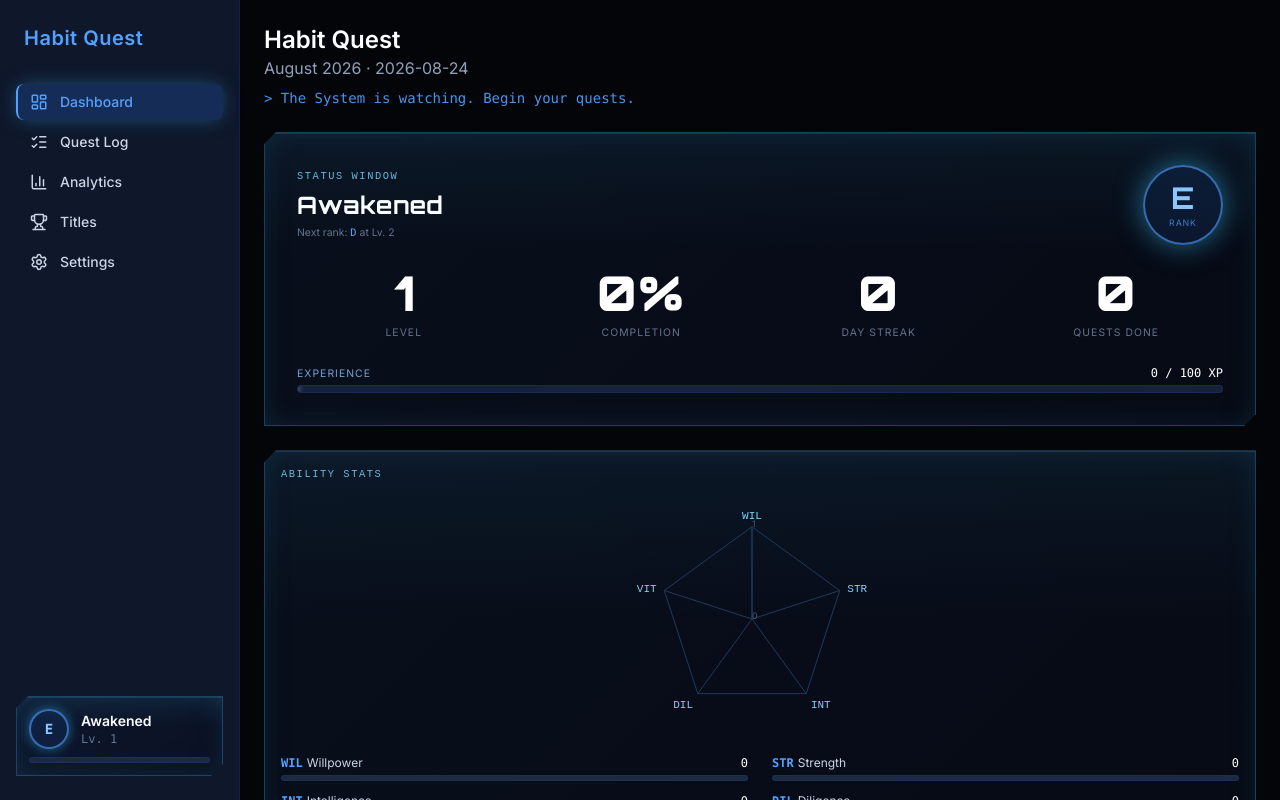
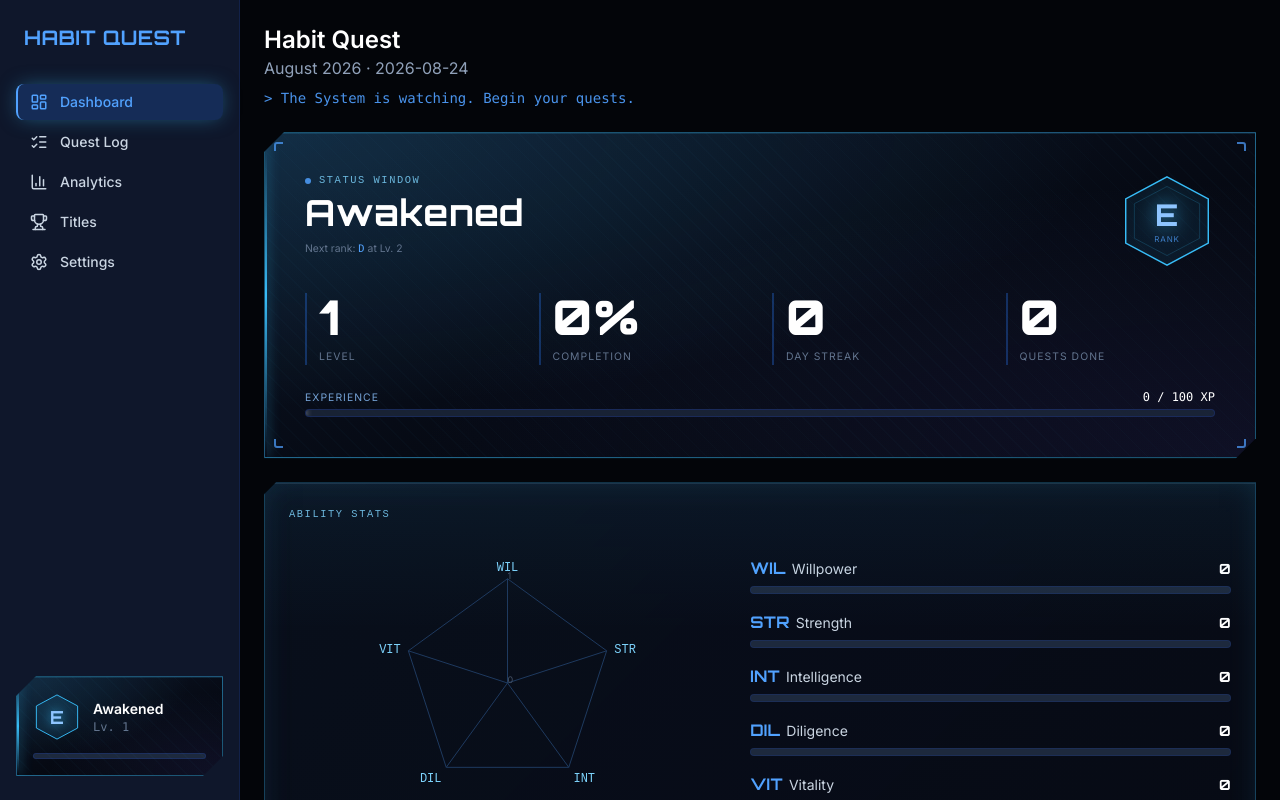
Before and after one commit to Dewesh10/habit-quest, a React (Vite) app: page / in a window 1280 px wide. Shown: the top 800 px of the page. Built offline with nearby package versions, Linux system fonts and the light colour scheme.

Commit message:
feat: refine dashboard UI and add corner brackets

```diff
--- /dev/null
+++ b/src/components/common/CornerBrackets.tsx
@@ -0,0 +1,18 @@
+export default function CornerBrackets() {
+  return (
+    <>
+      <svg className="absolute top-2 left-2 w-5 h-5 text-blue-400/60 pointer-events-none" viewBox="0 0 24 24" fill="none">
+        <path d="M2 10V4a2 2 0 0 1 2-2h6" stroke="currentColor" strokeWidth="2" />
+      </svg>
+      <svg className="absolute top-2 right-2 w-5 h-5 text-blue-400/60 pointer-events-none" viewBox="0 0 24 24" fill="none">
+        <path d="M22 10V4a2 2 0 0 0-2-2h-6" stroke="currentColor" strokeWidth="2" />
+      </svg>
+      <svg className="absolute bottom-2 left-2 w-5 h-5 text-blue-400/60 pointer-events-none" viewBox="0 0 24 24" fill="none">
+        <path d="M2 14v6a2 2 0 0 0 2 2h6" stroke="currentColor" strokeWidth="2" />
+      </svg>
+      <svg className="absolute bottom-2 right-2 w-5 h-5 text-blue-400/60 pointer-events-none" viewBox="0 0 24 24" fill="none">
+        <path d="M22 14v6a2 2 0 0 1-2 2h-6" stroke="currentColor" strokeWidth="2" />
+      </svg>
+    </>
+  )
+}
--- a/src/components/dashboard/StatAllocationPanel.tsx
+++ b/src/components/dashboard/StatAllocationPanel.tsx
@@ -26,17 +26,18 @@ export default function StatAllocationPanel({ stats }: { stats: StatAllocation[]
   }))
 
   return (
-    <div className="system-panel p-4 mb-6">
-      <p className="system-panel-header mb-2">Ability Stats</p>
+    <div className="system-panel p-4 md:p-6 mb-6">
+      <p className="system-panel-header mb-4">Ability Stats</p>
 
+      <div className="grid grid-cols-1 lg:grid-cols-[1fr_1.1fr] gap-6 items-center">
         {stats.length >= 3 ? (
-        <div className="w-full h-64 -mx-2">
+          <div className="w-full h-72">
             <ResponsiveContainer width="100%" height="100%">
               <RadarChart data={chartData} outerRadius="75%">
                 <PolarGrid stroke="#1e3a5f" />
                 <PolarAngleAxis
                   dataKey="stat"
-                tick={{ fill: "#7dd3fc", fontSize: 11, fontFamily: "monospace" }}
+                  tick={{ fill: "#7dd3fc", fontSize: 12, fontFamily: "monospace" }}
                 />
                 <PolarRadiusAxis
                   angle={90}
@@ -56,25 +57,26 @@ export default function StatAllocationPanel({ stats }: { stats: StatAllocation[]
           </div>
         ) : null}
 
-      <div className="grid grid-cols-1 sm:grid-cols-2 gap-x-6 gap-y-3 mt-2">
+        <div className="grid grid-cols-1 gap-y-4">
           {stats.map((s) => (
             <div key={s.label}>
-            <div className="flex justify-between items-baseline mb-1">
-              <span className="text-xs text-slate-300">
-                <span className="text-blue-400 font-mono font-bold mr-1">{s.abbr}</span>
+              <div className="flex justify-between items-baseline mb-1.5">
+                <span className="text-sm text-slate-300">
+                  <span className="font-display text-blue-400 font-bold mr-1.5 text-base">{s.abbr}</span>
                   {s.label}
                 </span>
-              <span className="text-xs font-mono text-white">{s.value}</span>
+                <span className="font-display text-sm font-bold text-white">{s.value}</span>
               </div>
-            <div className="h-1.5 bg-slate-800 rounded-full overflow-hidden border border-blue-900/30">
+              <div className="h-2 bg-slate-800 rounded-full overflow-hidden border border-blue-900/30">
                 <div
                   className="h-full bg-gradient-to-r from-blue-700 to-cyan-400"
-                style={{ width: `${(s.value / maxValue) * 100}%` }}
+                  style={{ width: `${(s.value / maxValue) * 100}%`, boxShadow: "0 0 8px rgba(56,189,248,0.5)" }}
                 />
               </div>
             </div>
           ))}
         </div>
       </div>
+    </div>
   )
 }
--- a/src/components/dashboard/StatusWindow.tsx
+++ b/src/components/dashboard/StatusWindow.tsx
@@ -12,24 +12,12 @@ interface StatusWindowProps {
   equippedTitle?: string | null
 }
 
-function StatBar({
-  label,
-  value,
-  max,
-  display,
-}: {
-  label: string
-  value: number
-  max: number
-  display: string
-}) {
+function StatBar({ label, value, max, display }: { label: string; value: number; max: number; display: string }) {
   const pct = max > 0 ? Math.min(100, (value / max) * 100) : 0
   return (
     <div className="mb-3 last:mb-0">
       <div className="flex justify-between items-baseline mb-1">
-        <span className="text-[0.65rem] tracking-widest text-blue-300/80 uppercase">
-          {label}
-        </span>
+        <span className="text-[0.65rem] tracking-widest text-blue-300/80 uppercase">{label}</span>
         <span className="text-xs font-mono text-white">{display}</span>
       </div>
       <div className="h-2 bg-slate-800/80 rounded-full overflow-hidden border border-blue-900/40 relative">
@@ -44,72 +32,95 @@ function StatBar({
   )
 }
 
+function CornerBrackets() {
+  return (
+    <>
+      <svg className="absolute top-2 left-2 w-6 h-6 text-blue-400/70" viewBox="0 0 24 24" fill="none">
+        <path d="M2 10V4a2 2 0 0 1 2-2h6" stroke="currentColor" strokeWidth="2" />
+      </svg>
+      <svg className="absolute top-2 right-2 w-6 h-6 text-blue-400/70" viewBox="0 0 24 24" fill="none">
+        <path d="M22 10V4a2 2 0 0 0-2-2h-6" stroke="currentColor" strokeWidth="2" />
+      </svg>
+      <svg className="absolute bottom-2 left-2 w-6 h-6 text-blue-400/70" viewBox="0 0 24 24" fill="none">
+        <path d="M2 14v6a2 2 0 0 0 2 2h6" stroke="currentColor" strokeWidth="2" />
+      </svg>
+      <svg className="absolute bottom-2 right-2 w-6 h-6 text-blue-400/70" viewBox="0 0 24 24" fill="none">
+        <path d="M22 14v6a2 2 0 0 1-2 2h-6" stroke="currentColor" strokeWidth="2" />
+      </svg>
+    </>
+  )
+}
+
 export default function StatusWindow({
-  level,
-  xp,
-  currentLevelXP,
-  nextLevelXP,
-  overallCompletion,
-  currentStreak,
-  totalCompleted,
-  equippedTitle,
+  level, xp, currentLevelXP, nextLevelXP, overallCompletion, currentStreak, totalCompleted, equippedTitle,
 }: StatusWindowProps) {
   const { rank, title, nextRank, nextRankLevel } = getRank(level)
   const levelProgress = xp - currentLevelXP
   const levelSpan = nextLevelXP - currentLevelXP
 
   return (
-    <div className="system-panel p-6 md:p-8 mb-6 relative overflow-hidden">
-      <div className="system-panel-scan" style={{ top: 0 }} />
+    <div className="hero-panel p-6 md:p-10 mb-6 relative overflow-hidden">
+      <CornerBrackets />
 
-      <div className="flex items-center justify-between mb-6">
+      <div className="flex items-start justify-between mb-6 relative z-10">
         <div>
-          <p className="system-panel-header mb-1">Status Window</p>
+          <p className="system-panel-header mb-1 flex items-center gap-2">
+            <span className="inline-block w-1.5 h-1.5 rounded-full bg-blue-400 animate-pulse" />
+            Status Window
+          </p>
           {equippedTitle && (
             <p className="text-[0.7rem] text-cyan-300/90 tracking-wide font-mono mb-1">
               &laquo; {equippedTitle} &raquo;
             </p>
           )}
-          <h2 className="font-display text-2xl font-bold text-white tracking-wide">{title}</h2>
+          <h2 className="font-display text-3xl md:text-4xl font-bold text-white tracking-wide">{title}</h2>
           {nextRank && nextRankLevel && (
-            <p className="text-[0.65rem] text-slate-500 mt-1">
+            <p className="text-[0.65rem] text-slate-500 mt-2">
               Next rank: <span className="text-blue-400 font-mono">{nextRank}</span> at Lv. {nextRankLevel}
             </p>
           )}
         </div>
-        <div className="flex flex-col items-center justify-center w-20 h-20 rounded-full border-2 border-blue-400/60 bg-blue-500/10 shadow-[0_0_28px_rgba(56,189,248,0.55)]">
-          <span className="font-display text-3xl font-bold text-blue-300">{rank}</span>
-          <span className="text-[0.55rem] text-blue-400/70 tracking-widest">RANK</span>
+
+        <div className="relative w-24 h-24 shrink-0">
+          <svg viewBox="0 0 100 100" className="absolute inset-0 w-full h-full">
+            <polygon
+              points="50,4 93,27 93,73 50,96 7,73 7,27"
+              fill="rgba(56,189,248,0.08)"
+              stroke="#38bdf8"
+              strokeWidth="1.5"
+            />
+            <polygon
+              points="50,14 84,32 84,68 50,86 16,68 16,32"
+              fill="none"
+              stroke="#38bdf8"
+              strokeWidth="0.5"
+              opacity="0.4"
+            />
+          </svg>
+          <div className="absolute inset-0 flex flex-col items-center justify-center">
+            <span className="font-display text-3xl font-bold text-blue-300 drop-shadow-[0_0_10px_rgba(56,189,248,0.8)]">{rank}</span>
+            <span className="text-[0.5rem] text-blue-400/70 tracking-widest">RANK</span>
+          </div>
         </div>
       </div>
 
-      <div className="grid grid-cols-2 md:grid-cols-4 gap-6 mb-6 text-center">
-        <div>
+      <div className="grid grid-cols-2 md:grid-cols-4 gap-4 md:gap-6 mb-6 relative z-10">
+        {[
+          { label: "Level", value: level, suffix: "" },
+          { label: "Completion", value: overallCompletion, suffix: "%" },
+          { label: "Day Streak", value: currentStreak, suffix: "" },
+          { label: "Quests Done", value: totalCompleted, suffix: "" },
+        ].map((stat) => (
+          <div key={stat.label} className="relative border-l-2 border-blue-500/30 pl-3">
             <p className="font-display text-4xl md:text-5xl font-black text-white leading-none">
-            <CountUp value={level} />
+              <CountUp value={stat.value} suffix={stat.suffix} />
             </p>
-          <p className="text-[0.65rem] tracking-widest text-slate-500 uppercase mt-2">Level</p>
+            <p className="text-[0.65rem] tracking-widest text-slate-500 uppercase mt-2">{stat.label}</p>
           </div>
-        <div>
-          <p className="font-display text-4xl md:text-5xl font-black text-white leading-none">
-            <CountUp value={overallCompletion} suffix="%" />
-          </p>
-          <p className="text-[0.65rem] tracking-widest text-slate-500 uppercase mt-2">Completion</p>
-        </div>
-        <div>
-          <p className="font-display text-4xl md:text-5xl font-black text-white leading-none">
-            <CountUp value={currentStreak} />
-          </p>
-          <p className="text-[0.65rem] tracking-widest text-slate-500 uppercase mt-2">Day Streak</p>
-        </div>
-        <div>
-          <p className="font-display text-4xl md:text-5xl font-black text-white leading-none">
-            <CountUp value={totalCompleted} />
-          </p>
-          <p className="text-[0.65rem] tracking-widest text-slate-500 uppercase mt-2">Quests Done</p>
-        </div>
+        ))}
       </div>
 
+      <div className="relative z-10">
         <StatBar
           label="Experience"
           value={levelProgress}
@@ -117,5 +128,6 @@ export default function StatusWindow({
           display={`${levelProgress} / ${levelSpan} XP`}
         />
       </div>
+    </div>
   )
 }
--- a/src/components/layout/Sidebar.tsx
+++ b/src/components/layout/Sidebar.tsx
@@ -25,7 +25,9 @@ export default function Sidebar() {
 
   return (
     <aside className="hidden md:flex flex-col w-60 shrink-0 bg-slate-900 border-r border-blue-900/30 h-screen sticky top-0 px-4 py-6">
-      <h1 className="text-xl font-bold text-blue-400 mb-8 px-2 tracking-wide">Habit Quest</h1>
+      <h1 className="font-display text-xl font-bold text-blue-400 mb-8 px-2 tracking-wide uppercase">
+        Habit Quest
+      </h1>
 
       <nav className="flex flex-col gap-1">
         {navItems.map(({ to, label, icon: Icon }) => (
@@ -47,10 +49,22 @@ export default function Sidebar() {
         ))}
       </nav>
 
-      <div className="mt-auto system-panel p-3">
-        <div className="flex items-center gap-3 mb-2">
-          <div className="flex flex-col items-center justify-center w-10 h-10 rounded-full border-2 border-blue-400/60 bg-blue-500/10 shadow-[0_0_12px_rgba(56,189,248,0.5)] shrink-0">
-            <span className="text-sm font-bold text-blue-300 font-mono">{rank}</span>
+      <div className="mt-auto hero-panel p-4 relative">
+        <div className="flex items-center gap-3 mb-3">
+          <div className="relative w-12 h-12 shrink-0">
+            <svg viewBox="0 0 100 100" className="absolute inset-0 w-full h-full">
+              <polygon
+                points="50,4 93,27 93,73 50,96 7,73 7,27"
+                fill="rgba(56,189,248,0.1)"
+                stroke="#38bdf8"
+                strokeWidth="2"
+              />
+            </svg>
+            <div className="absolute inset-0 flex items-center justify-center">
+              <span className="font-display text-lg font-bold text-blue-300 drop-shadow-[0_0_6px_rgba(56,189,248,0.8)]">
+                {rank}
+              </span>
+            </div>
           </div>
           <div className="min-w-0">
             <p className="text-white text-sm font-semibold truncate">{title}</p>
--- a/src/index.css
+++ b/src/index.css
@@ -285,3 +285,39 @@ body {
 .route-fade-in {
   animation: route-fade-in 320ms ease-out;
 }
+.hero-panel {
+  position: relative;
+  background:
+    radial-gradient(ellipse at top left, rgba(56, 189, 248, 0.15), transparent 60%),
+    radial-gradient(ellipse at bottom right, rgba(99, 102, 241, 0.12), transparent 60%),
+    linear-gradient(160deg, #0c1526 0%, #060a14 55%, #030509 100%);
+  clip-path: polygon(
+    20px 0%, 100% 0%, 100% calc(100% - 20px), calc(100% - 20px) 100%, 0% 100%, 0% 20px
+  );
+  border: 1px solid rgba(56, 189, 248, 0.4);
+  box-shadow:
+    0 0 0 1px rgba(56, 189, 248, 0.1),
+    0 0 60px -12px rgba(56, 189, 248, 0.45),
+    0 20px 50px -20px rgba(0, 0, 0, 0.8),
+    inset 0 1px 0 rgba(56, 189, 248, 0.15);
+}
+
+.hero-panel::before {
+  content: "";
+  position: absolute;
+  inset: 0;
+  background:
+    repeating-linear-gradient(45deg, rgba(56,189,248,0.02) 0px, rgba(56,189,248,0.02) 1px, transparent 1px, transparent 12px);
+  pointer-events: none;
+}
+
+.hero-panel::after {
+  content: "";
+  position: absolute;
+  top: 0;
+  left: 0;
+  width: 2px;
+  height: 100%;
+  background: linear-gradient(180deg, transparent, #38bdf8, transparent);
+  box-shadow: 0 0 12px rgba(56, 189, 248, 0.8);
+}
--- a/src/pages/Achievements/Achievements.tsx
+++ b/src/pages/Achievements/Achievements.tsx
@@ -3,6 +3,7 @@ import { useHabits } from "../../hooks/useHabits"
 import { useCompletions } from "../../hooks/useCompletions"
 import { useAchievements } from "../../hooks/useAchievements"
 import { achievementDefs } from "../../data/achievementDefs"
+import CornerBrackets from "../../components/common/CornerBrackets"
 
 function AchievementIcon({ name, className }: { name: string; className?: string }) {
   const Icon = icons[name as keyof typeof icons]
@@ -38,7 +39,7 @@ export default function Achievements() {
 
   return (
     <div>
-      <h1 className="text-2xl font-bold text-white mb-1">Titles</h1>
+      <h1 className="font-display text-2xl font-bold text-white mb-1 uppercase tracking-wide">Titles</h1>
       <p className="text-slate-500 mb-6 text-sm">
         {unlockedCount} / {achievements.length} earned
       </p>
@@ -55,10 +56,13 @@ export default function Achievements() {
             return (
               <div
                 key={a.id}
-                className={`system-panel p-4 flex items-start gap-3 ${
+                className={`${
+                  unlocked && tier.label === "GOLD" ? "hero-panel" : "system-panel"
+                } relative p-4 flex items-start gap-3 ${
                   unlocked ? tier.glow : "opacity-50"
                 }`}
               >
+                <CornerBrackets />
                 <div
                   className={`p-2 rounded-lg border-2 ${
                     unlocked ? tier.ring : "border-slate-700"
--- a/src/pages/Analytics/Analytics.tsx
+++ b/src/pages/Analytics/Analytics.tsx
@@ -15,6 +15,7 @@ import {
   Area,
 } from "recharts"
 import CalendarHeatmap from "../../components/analytics/CalendarHeatmap"
+import CornerBrackets from "../../components/common/CornerBrackets"
 import { useHabits } from "../../hooks/useHabits"
 import { useCompletions } from "../../hooks/useCompletions"
 import { getMonthDates, getMonthName } from "../../utils/date"
@@ -65,19 +66,22 @@ function ChartCard({
   subtitle,
   children,
   className = "",
+  hero = false,
 }: {
   title: string
   subtitle?: string
   children: React.ReactNode
   className?: string
+  hero?: boolean
 }) {
   return (
     <div
-      className={`system-panel card-hover relative p-5 overflow-hidden ${className}`}
+      className={`${hero ? "hero-panel" : "system-panel card-hover"} relative p-5 md:p-6 overflow-hidden ${className}`}
     >
-      <div className="system-panel-scan" style={{ top: 0 }} />
+      <CornerBrackets />
+      {!hero && <div className="system-panel-scan" style={{ top: 0 }} />}
       <div className="mb-4">
-        <h2 className="system-panel-header">{title}</h2>
+        <h2 className={hero ? "system-panel-header text-blue-300/90" : "system-panel-header"}>{title}</h2>
         {subtitle && <p className="text-xs text-slate-500 mt-1">{subtitle}</p>}
       </div>
       {children}
@@ -106,7 +110,7 @@ export default function Analytics() {
 
   return (
     <div>
-      <h1 className="text-2xl font-bold text-white mb-1 tracking-tight">
+      <h1 className="font-display text-2xl font-bold text-white mb-1 uppercase tracking-wide">
         Analytics
       </h1>
       <p className="text-slate-500 mb-6 text-sm">
@@ -139,7 +143,7 @@ export default function Analytics() {
           </ResponsiveContainer>
         </ChartCard>
 
-        <ChartCard title="XP Progression" subtitle="Cumulative XP earned this month" className="lg:col-span-2">
+        <ChartCard title="XP Progression" subtitle="Cumulative XP earned this month" className="lg:col-span-2" hero>
           <ResponsiveContainer width="100%" height={220}>
             <AreaChart data={xpData}>
               <defs>
--- a/src/pages/Habits/Habits.tsx
+++ b/src/pages/Habits/Habits.tsx
@@ -6,6 +6,7 @@ import { getHabitColorClasses } from "../../utils/colorMap"
 import { getDifficulty } from "../../utils/difficulty"
 import Modal from "../../components/common/Modal"
 import HabitForm from "../../components/habits/HabitForm"
+import CornerBrackets from "../../components/common/CornerBrackets"
 import type { Habit } from "../../types"
 import {
   calculateHabitStreak,
@@ -71,7 +72,7 @@ export default function Habits() {
     <div>
       <div className="flex items-center justify-between mb-6">
         <div>
-          <h1 className="text-2xl font-bold text-white">Quest Log</h1>
+          <h1 className="font-display text-2xl font-bold text-white uppercase tracking-wide">Quest Log</h1>
           <p className="text-slate-500 text-sm mt-0.5">Your active daily quests</p>
         </div>
         <button
@@ -84,16 +85,18 @@ export default function Habits() {
 
       {activeHabits.length > 0 && (
         <div className="flex gap-4 mb-6">
-          <div className="system-panel px-4 py-3 flex-1">
+          <div className="hero-panel relative px-5 py-4 flex-1">
+            <CornerBrackets />
             <p className="system-panel-header mb-1">Current Streak</p>
-            <p className="text-lg font-semibold text-white font-mono">
-              🔥 {currentStreak} days
+            <p className="font-display text-3xl font-bold text-white">
+              🔥 {currentStreak} <span className="text-lg text-slate-400 font-normal">days</span>
             </p>
           </div>
-          <div className="system-panel px-4 py-3 flex-1">
+          <div className="hero-panel relative px-5 py-4 flex-1">
+            <CornerBrackets />
             <p className="system-panel-header mb-1">Longest Streak</p>
-            <p className="text-lg font-semibold text-white font-mono">
-              🏆 {longestStreak} days
+            <p className="font-display text-3xl font-bold text-white">
+              🏆 {longestStreak} <span className="text-lg text-slate-400 font-normal">days</span>
             </p>
           </div>
         </div>
@@ -120,11 +123,12 @@ export default function Habits() {
               <button
                 key={habit.id}
                 onClick={() => openEditModal(habit)}
-                className="system-panel card-hover text-left p-4 flex flex-col gap-3"
+                className="system-panel card-hover relative text-left p-5 flex flex-col gap-3"
               >
+                <CornerBrackets />
                 <div className="flex items-start justify-between">
                   <div className="flex items-center gap-3">
-                    <div className={`p-2 rounded-lg ${colors.bgSoft}`}>
+                    <div className={`p-2.5 rounded-lg border border-blue-900/40 ${colors.bgSoft} shadow-[inset_0_1px_0_rgba(255,255,255,0.05)]`}>
                       <HabitIcon name={habit.icon} className={`w-5 h-5 ${colors.text}`} />
                     </div>
                     <div>
```
Also changed, not shown: src/pages/Dashboard/Dashboard.tsx (+32 -14 lines), src/pages/Settings/Settings.tsx (+18 -9 lines). Lines whose indentation alone changed are shown as unchanged.
